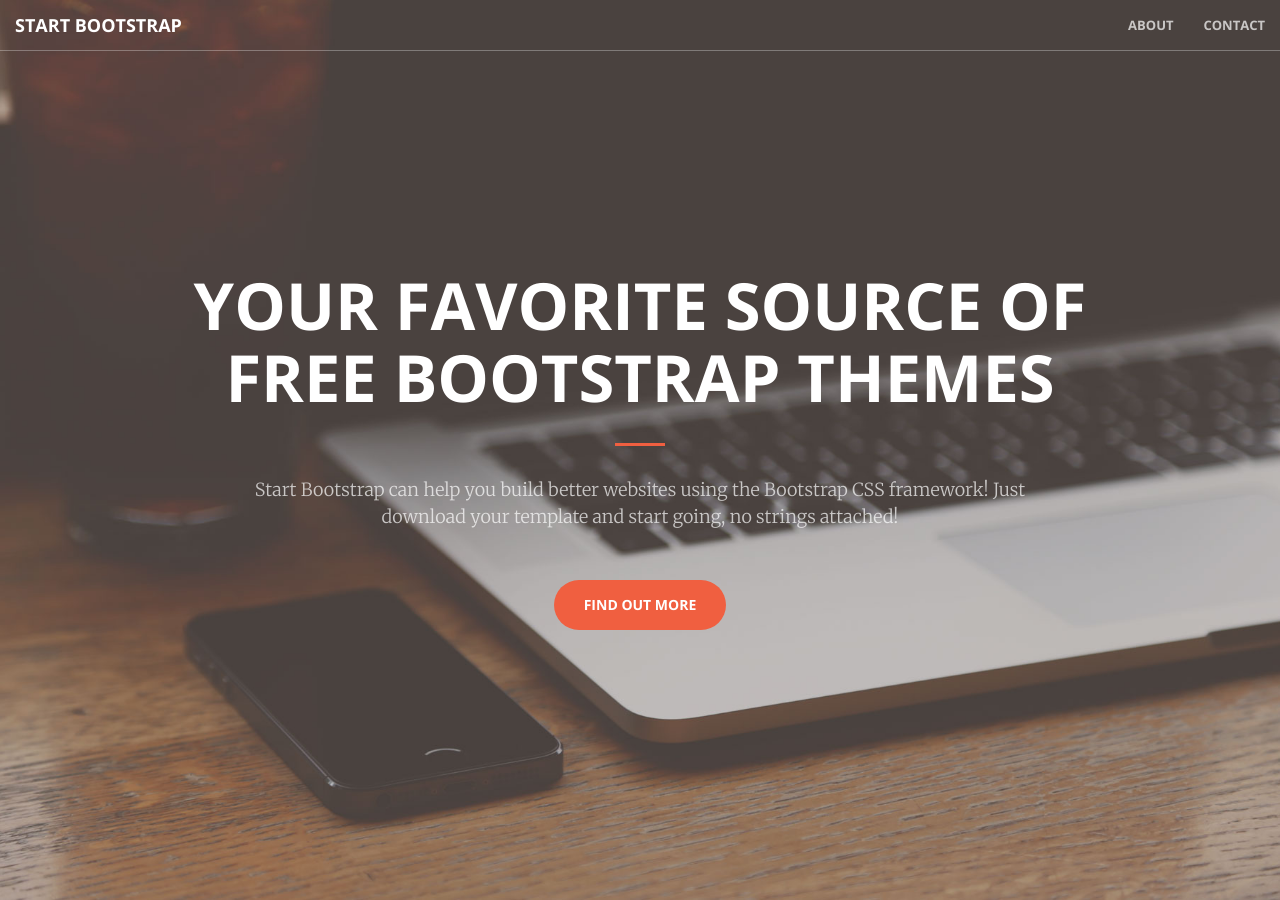
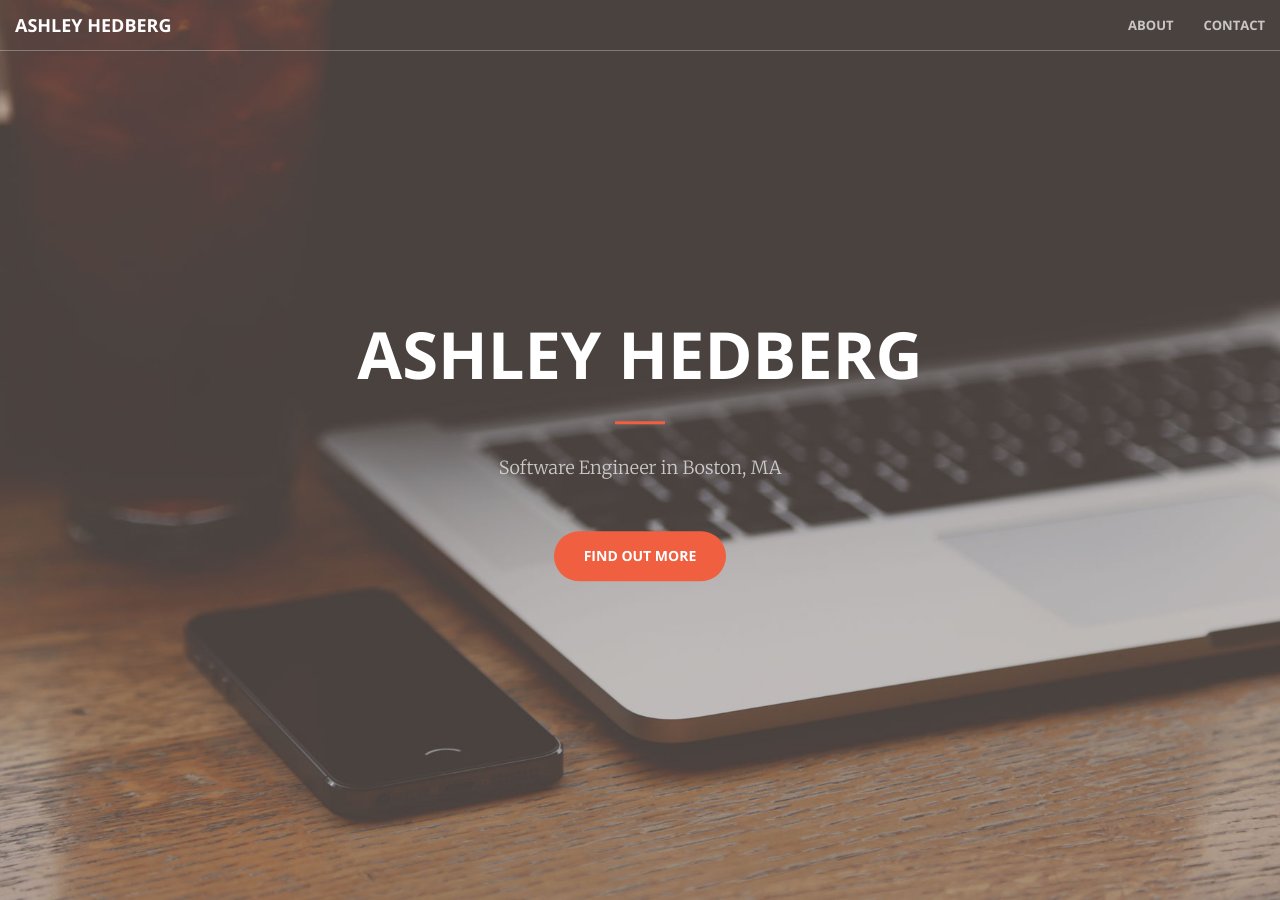
Before and after one commit to ahedberg/ahedberg.github.io, a Jekyll site: the page built from index.html, in a window 1280 px wide and 900 px high. Built offline with Jekyll 4.4.1, drawn with Linux system fonts in a browser that asks for light colours.

Commit message:
decided I don't like this

```diff
--- a/_includes/header.html
+++ b/_includes/header.html
@@ -1,9 +1,9 @@
 <header>
     <div class="header-content">
         <div class="header-content-inner">
-            <h1>Your Favorite Source of Free Bootstrap Themes</h1>
+            <h1>Ashley Hedberg</h1>
             <hr>
-            <p>Start Bootstrap can help you build better websites using the Bootstrap CSS framework! Just download your template and start going, no strings attached!</p>
+            <p>Software Engineer in Boston, MA</p>
             <a href="#about" class="btn btn-primary btn-xl page-scroll">Find Out More</a>
         </div>
     </div>
--- a/_includes/nav.html
+++ b/_includes/nav.html
@@ -8,7 +8,7 @@
                 <span class="icon-bar"></span>
                 <span class="icon-bar"></span>
             </button>
-            <a class="navbar-brand page-scroll" href="#page-top">Start Bootstrap</a>
+            <a class="navbar-brand page-scroll" href="#page-top">Ashley Hedberg</a>
         </div>
 
         <!-- Collect the nav links, forms, and other content for toggling -->
```
